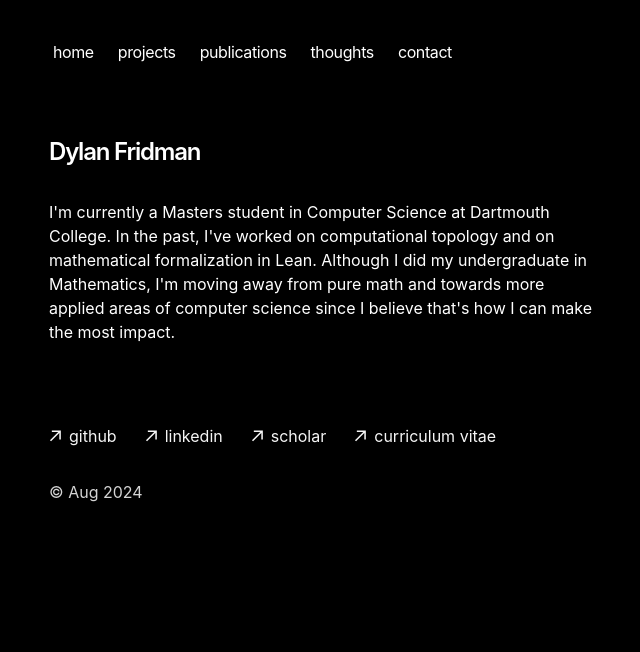
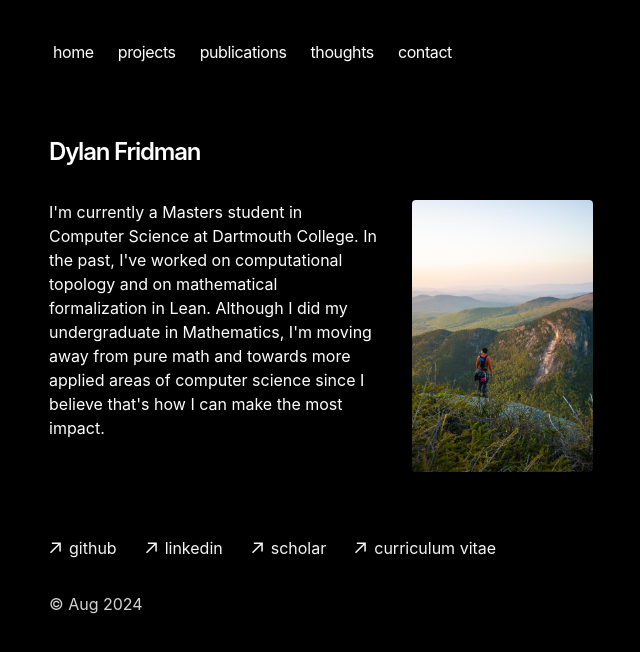
Before and after one commit to Raikhen/portfolio, a Next.js app: page / in a window 1280 px wide. Shown: the top 652 px of the page, without its empty margins (319-959 px from the left). Built offline with nearby package versions, Linux system fonts and the light colour scheme.

Commit message:
Add image to home page

```diff
--- a/app/layout.tsx
+++ b/app/layout.tsx
@@ -1,4 +1,5 @@
 import './global.css'
+import Head from 'next/head'
 import type { Metadata } from 'next'
 import { GeistSans } from 'geist/font/sans'
 import { GeistMono } from 'geist/font/mono'
@@ -52,6 +53,11 @@ export default function RootLayout({
         GeistMono.variable
       )}
     >
+      <Head>
+        <link rel="preload" href="/images/dylan.png" as="image" />
+        <link rel="preload" href="/projects/chesslet.png" as="image" />
+        <link rel="preload" href="/projects/crack-trainer-website.png" as="image" />
+      </Head>
       <body className="antialiased max-w-xl px-4 mt-8 m-auto">
         <main className="flex-auto min-w-0 mt-6 flex flex-col px-2 md:px-0">
           <Navbar />
--- a/app/page.tsx
+++ b/app/page.tsx
@@ -1,4 +1,4 @@
-import StyledLink from './components/styled-link'
+import Image from 'next/image'
 
 export default function Page() {
   return (
@@ -6,12 +6,23 @@ export default function Page() {
       <h1 className="mb-8 text-2xl font-semibold tracking-tighter">
         Dylan Fridman
       </h1>
-      <p className="mb-4">
-        {`I'm currently a Masters student in Computer Science at Dartmouth College. In the past,
-        I've worked on computational topology and on mathematical formalization in Lean.
-        Although I did my undergraduate in Mathematics, I'm moving away from pure math and towards
-        more applied areas of computer science since I believe that's how I can make the most impact.`}
-      </p>
+      <div className="grid grid-cols-3 space-x-8">
+        <p className="mb-4 col-span-2">
+          {`I'm currently a Masters student in Computer Science at Dartmouth College. In the past,
+          I've worked on computational topology and on mathematical formalization in Lean.
+          Although I did my undergraduate in Mathematics, I'm moving away from pure math and towards
+          more applied areas of computer science since I believe that's how I can make the most impact.`}
+        </p>
+        <div className="col-span-1">
+          <Image
+            src="/images/dylan.jpg"
+            alt="Dylan Fridman"
+            width={1000}
+            height={10000}
+            className="rounded"
+          />
+        </div>
+      </div>
     </section>
   )
 }
--- a/app/projects/page.tsx
+++ b/app/projects/page.tsx
@@ -1,6 +1,5 @@
 import Link from  'next/link'
 import Image from 'next/image'
-import StyledLink from 'app/components/styled-link'
 import Button from 'app/components/button'
 
 export default function Page() {
```
Also changed, not shown: public/images/dylan.jpg (added), public/images/dylan2.jpg (added).
